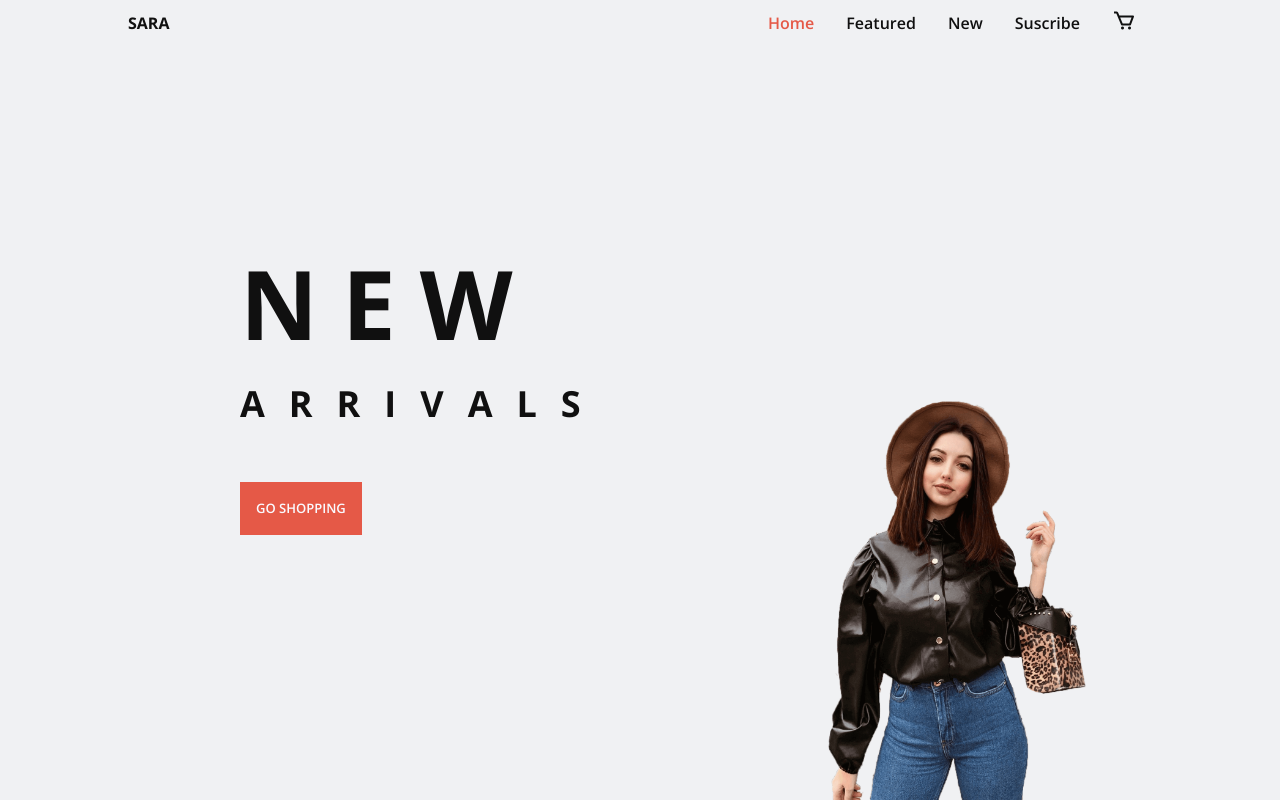
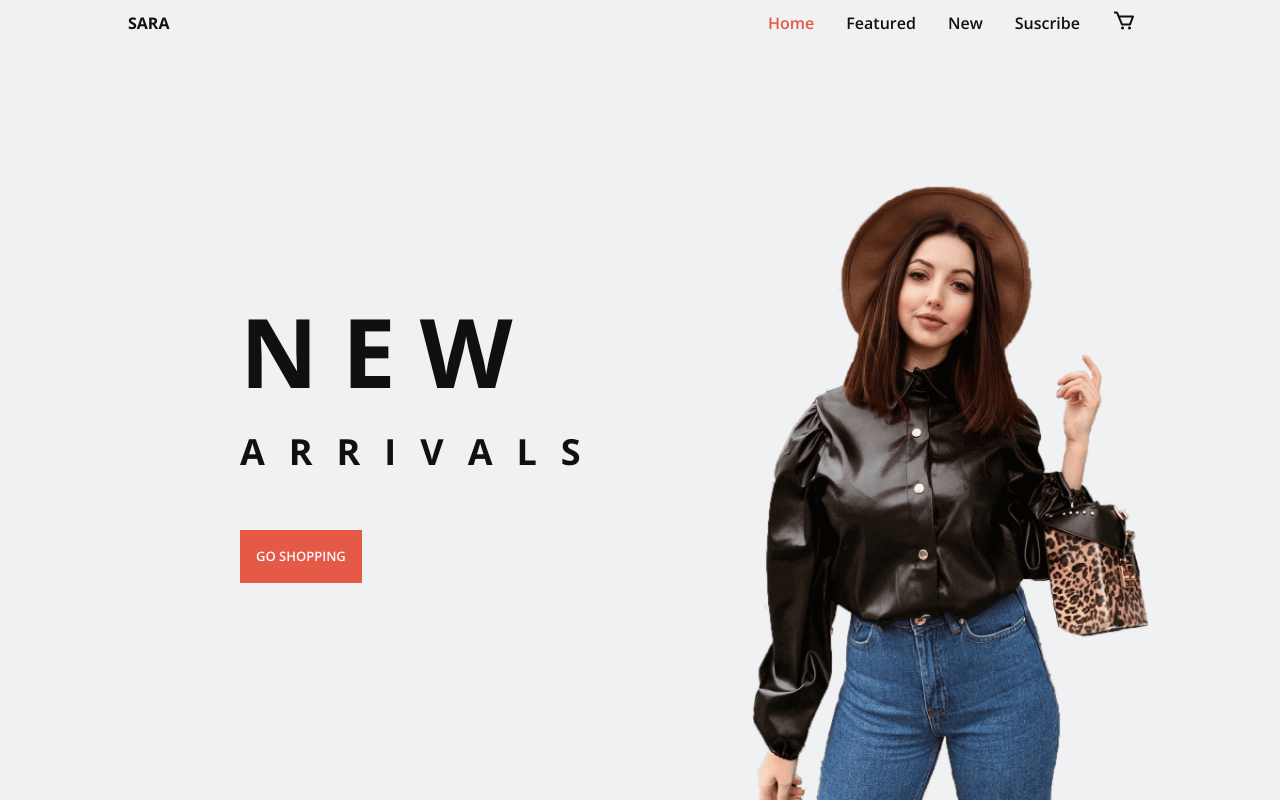
Before and after one commit to Codigo33/accessories-ecommerce, a plain HTML site: page index.html in a window 1280 px wide. Shown: the top 803 px of the page. Drawn offline with nearby package versions, Linux system fonts and the light colour scheme.

Commit message:
pos header

```diff
--- a/css/styles.css
+++ b/css/styles.css
@@ -516,9 +516,13 @@ img {
     }
 
     .home__data {
-        padding: 0;
-        height: max-content;
-        align-self: center;
+        padding-left: 7rem;
+        margin-top: 10rem;
+    }
+
+    .home__img {
+        width: 400px;
+        right: 10%;
     }
 
     .home__title {
@@ -571,8 +575,17 @@ img {
 
     .home__data {
         padding-left: 7rem;
+        align-self: center;
+        margin-top: 0;
     }
 
+    .home__img {
+        width: 400px;
+        right: 10%;
+    }
+}
+
+@media screen and (min-width: 1440px) {
     .home__img {
         right: 15%;
     }
```
Also changed, not shown: index.html (+1 -1 lines).
